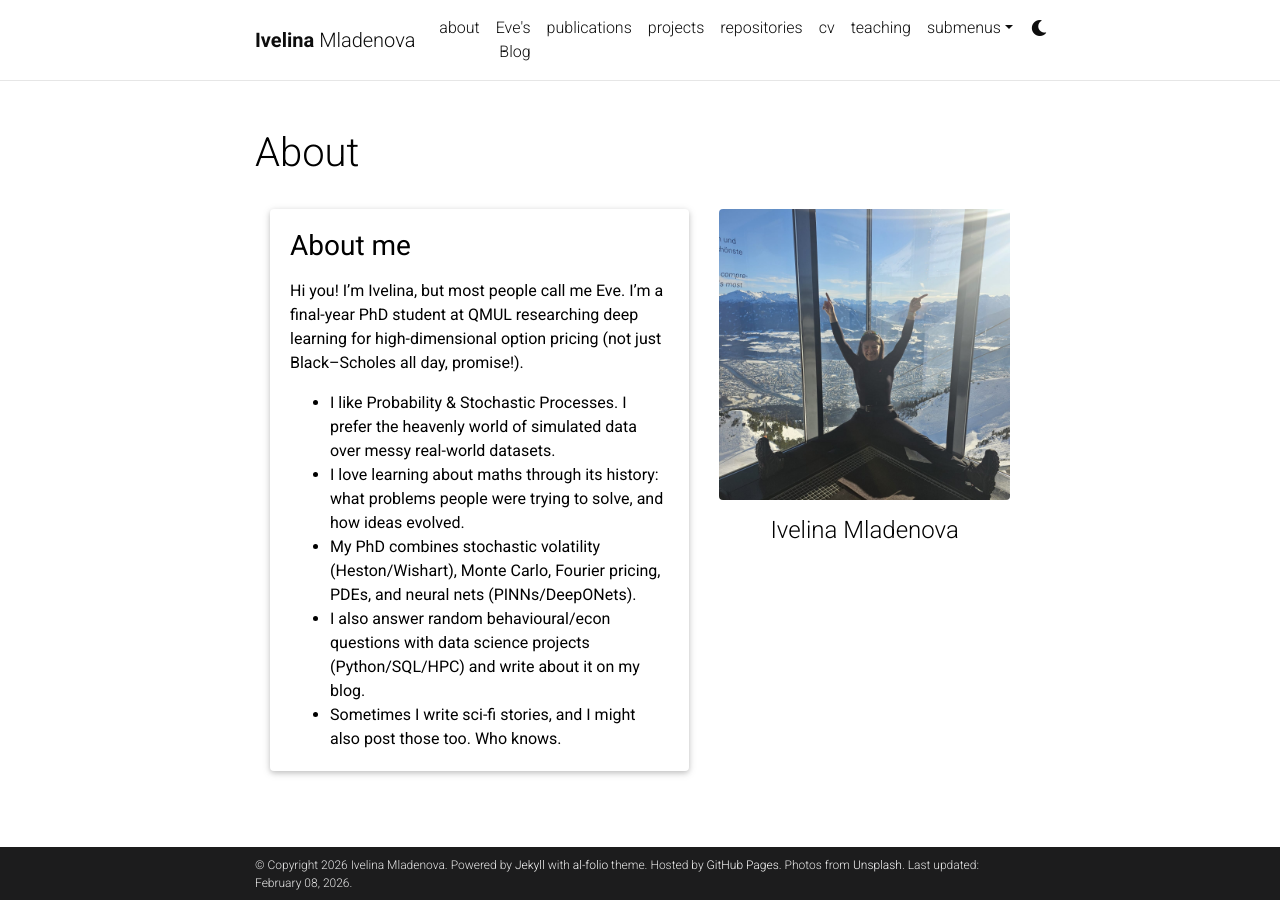
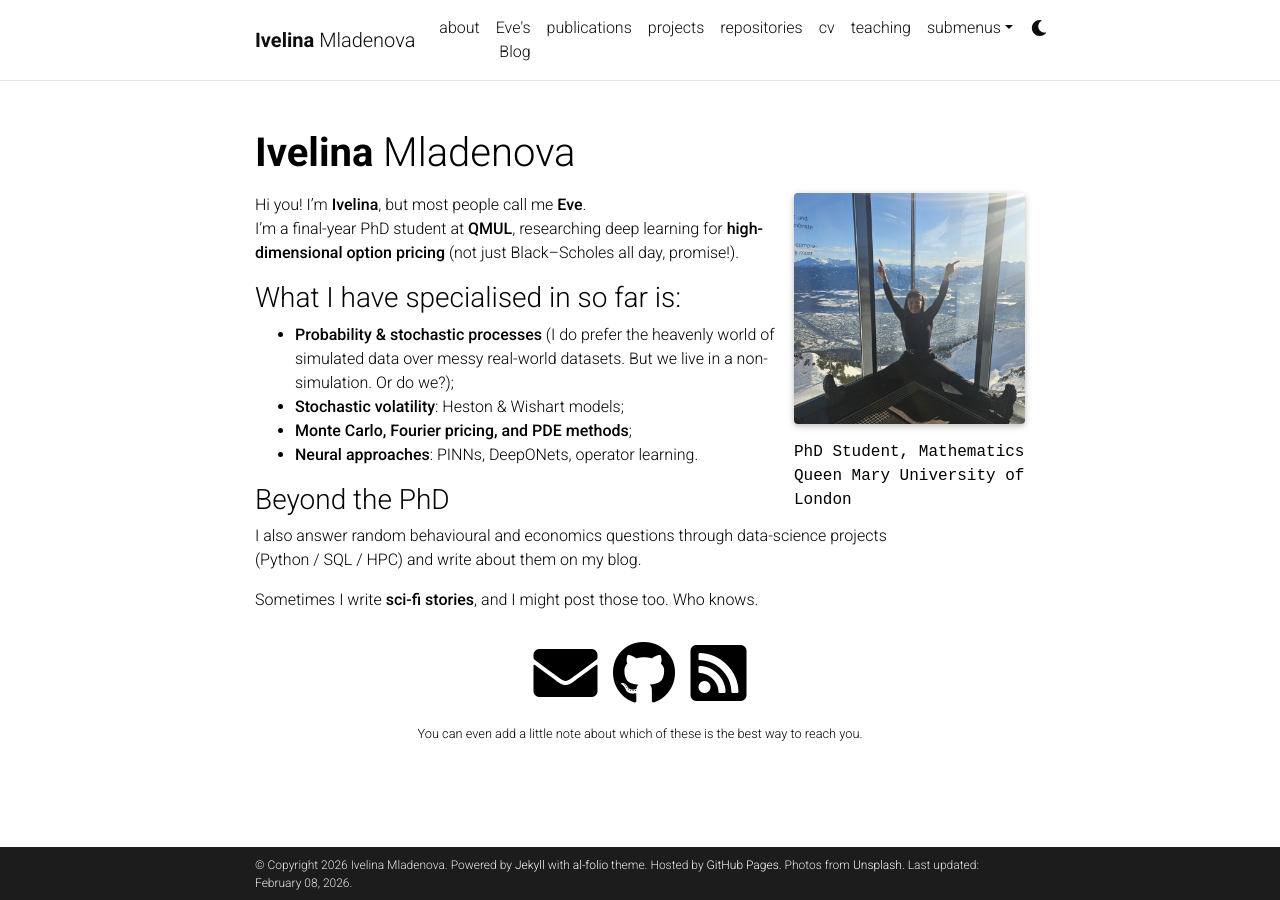
Before and after one commit to Ivelina0/Ivelina0.github.io, a Jekyll site: the page built from _pages/about.md, in a window 1280 px wide. Built offline with Jekyll 4.4.1, drawn with Linux system fonts in a browser that asks for light colours; full-size pictures stand in for the smaller copies a plugin makes; comment, search, counter and statistics services are not loaded; a style sheet for code colours, icons or effects is not loaded.

Commit message:
Update about.md

```diff
--- a/_pages/about.md
+++ b/_pages/about.md
@@ -1,52 +1,44 @@
 ---
-layout: page
+layout: about
 title: About
 permalink: /about/
+
+profile:
+  align: right
+  image: profile_img1.jpg   # put this in assets/img/
+  image_circular: false
+  address: >
+    <p>PhD Student, Mathematics</p>
+    <p>Queen Mary University of London</p>
+
+news: false
+latest_posts: false
+selected_papers: false
+social: true
 ---
 
-<div class="container">
 
-<!-- Top: About + Main Profile -->
-<div class="row align-items-start">
-  <div class="col-md-7">
+<!-- Intro paragraph -->
+Hi you! I’m **Ivelina**, but most people call me **Eve**.
+I’m a final-year PhD student at **QMUL**, researching deep learning for **high-dimensional option pricing**
+(not just Black–Scholes all day, promise!).
 
-    <div class="card mb-4">
-      <div class="card-body">
-        <h3 class="card-title mb-3">About me</h3>
+<!-- Research interests -->
+### What I have specialised in so far is:
+- **Probability & stochastic processes** (I do prefer the heavenly world of simulated data over messy real-world datasets. But we live in a non-simulation. Or do we?);
+- **Stochastic volatility**: Heston & Wishart models;
+- **Monte Carlo, Fourier pricing, and PDE methods**;
+- **Neural approaches**: PINNs, DeepONets, operator learning.
 
-        <p class="mb-3">
-          Hi you! I’m Ivelina, but most people call me Eve. I’m a final-year PhD student at QMUL researching deep learning
-          for high-dimensional option pricing (not just Black–Scholes all day, promise!).
-        </p>
+<!-- Non-Research but still technical interests -->
+### Beyond the PhD
+I also answer random behavioural and economics questions through data-science projects
+(Python / SQL / HPC) and write about them on my blog.
 
-        <ul class="mb-0">
-          <li>I like Probability & Stochastic Processes. I prefer the heavenly world of simulated data over messy real-world datasets.</li>
-          <li>I love learning about maths through its history: what problems people were trying to solve, and how ideas evolved.</li>
-          <li>My PhD combines stochastic volatility (Heston/Wishart), Monte Carlo, Fourier pricing, PDEs, and neural nets (PINNs/DeepONets).</li>
-          <li>I also answer random behavioural/econ questions with data science projects (Python/SQL/HPC) and write about it on my blog.</li>
-          <li>Sometimes I write sci-fi stories, and I might also post those too. Who knows.</li>
-        </ul>
-      </div>
-    </div>
+Sometimes I write **sci-fi stories**, and I might post those too. Who knows.
 
-  </div>
+<!-- TODO: Replace this other academic details of GROUPS I FOLLOW AND I AM IN -->
 
-  <div class="col-md-5 text-center">
-    <img
-      src="{{ '/assets/img/profile_img1.jpg' | relative_url }}"
-      alt="Profile photo"
-      class="img-fluid rounded mb-2"
-      style="max-height: 380px; width: 100%; object-fit: cover;"
-      loading="lazy"
-    />
-    <h4 class="mt-2 mb-0">Ivelina Mladenova</h4>
-  </div>
-</div>
+<!-- TODO: ADD sport hobbies -->
 
-<!-- TODO: Replace this other academic details -->
-  <!-- Middle: Groups + second image -->
-
-
-  <!-- TODO: ADD sport hobbies -->
-
-  <!-- TODO: ADD images -->
+<!-- TODO: ADD images -->
```
